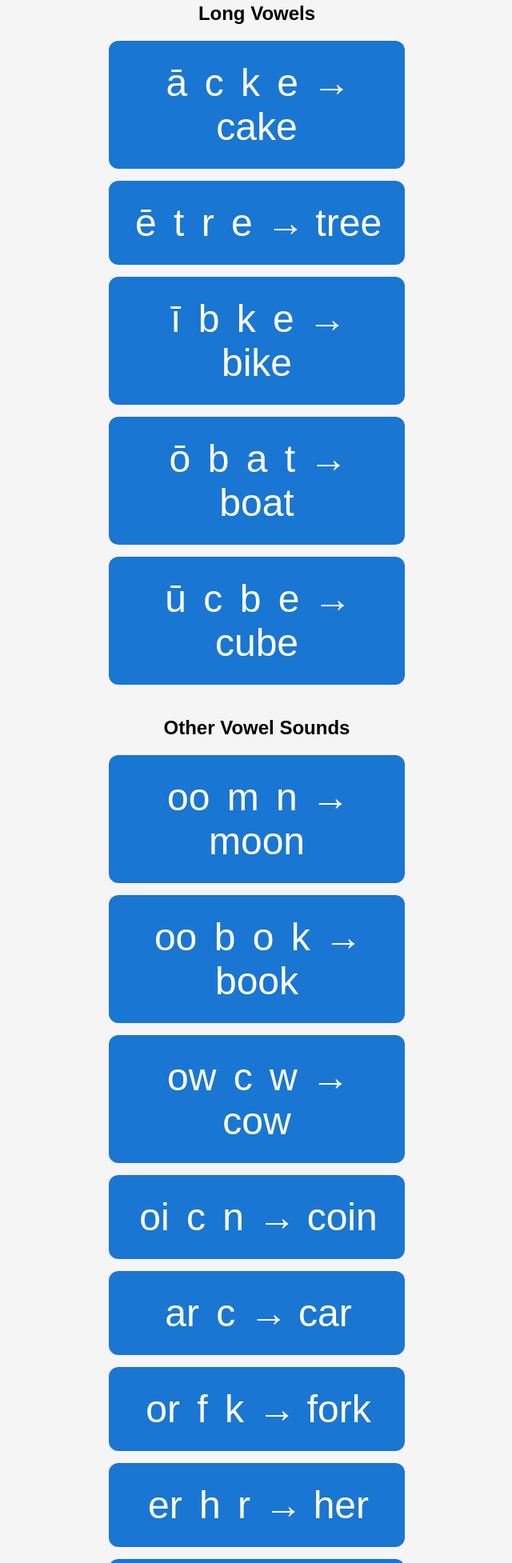
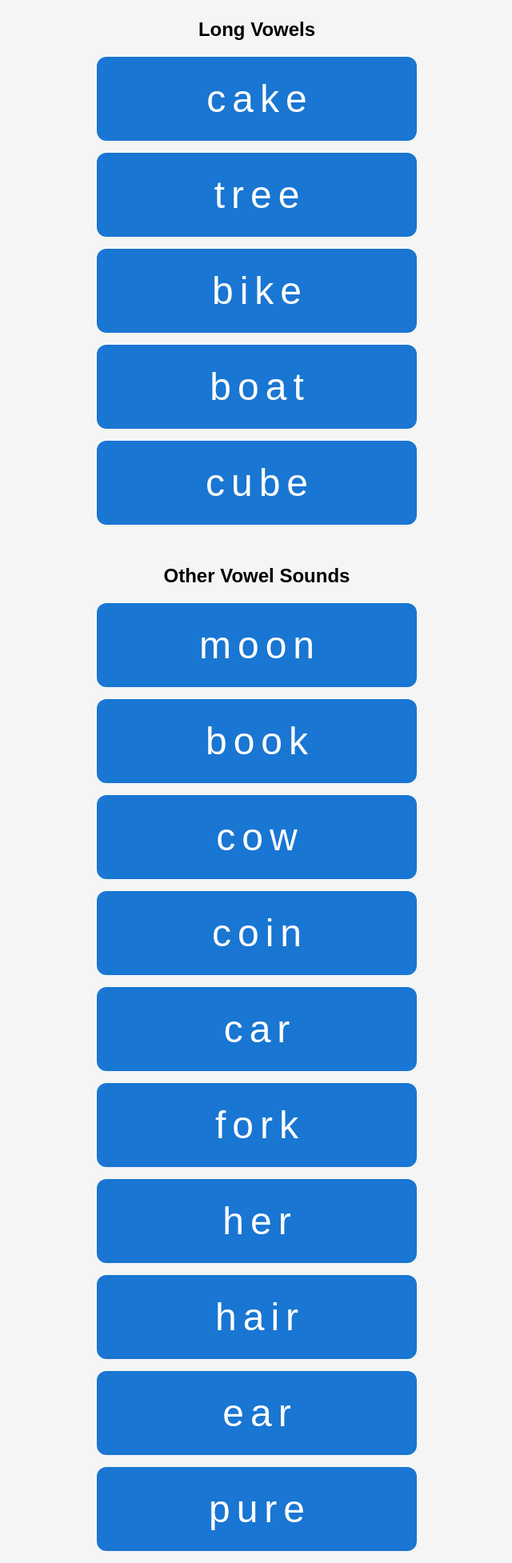
Before and after one commit to athishsreeram/Phonics, a plain HTML site: page vowels.html in a window 1280 px wide. Shown: the part 846-2800 px from the top of the page at 80% size, without its empty margins (319-959 px from the left). Drawn offline with Linux system fonts and the light colour scheme.

Commit message:
Update vowels.html

```diff
--- a/vowels.html
+++ b/vowels.html
@@ -12,14 +12,13 @@ body {
   padding: 30px;
 }
 
-h2 { margin-top: 40px; }
+h2 { margin-top: 50px; }
 
 .word-card {
   background: #1976d2;
-  color: white;
   padding: 25px;
   margin: 15px auto;
-  width: 320px;
+  width: 350px;
   border-radius: 12px;
   font-size: 48px;
 }
@@ -39,45 +38,43 @@ h2 { margin-top: 40px; }
 <body>
 
 <h1>Vowel Sounds Practice</h1>
-<p>Tap the vowel sound to highlight</p>
+<p>Tap any vowel sound to highlight</p>
 
 <!-- Short Vowels -->
 <h2>Short Vowels</h2>
-<div class="word-card"><span class="sound">a</span> <span class="sound">c</span> <span class="sound">t</span> → cat</div>
-<div class="word-card"><span class="sound">e</span> <span class="sound">b</span> <span class="sound">d</span> → bed</div>
-<div class="word-card"><span class="sound">i</span> <span class="sound">s</span> <span class="sound">t</span> → sit</div>
-<div class="word-card"><span class="sound">o</span> <span class="sound">h</span> <span class="sound">t</span> → hot</div>
-<div class="word-card"><span class="sound">u</span> <span class="sound">c</span> <span class="sound">p</span> → cup</div>
+<div class="word-card"><span class="sound">c</span><span class="sound">a</span><span class="sound">t</span></div>
+<div class="word-card"><span class="sound">b</span><span class="sound">e</span><span class="sound">d</span></div>
+<div class="word-card"><span class="sound">s</span><span class="sound">i</span><span class="sound">t</span></div>
+<div class="word-card"><span class="sound">h</span><span class="sound">o</span><span class="sound">t</span></div>
+<div class="word-card"><span class="sound">c</span><span class="sound">u</span><span class="sound">p</span></div>
 
 <!-- Long Vowels -->
 <h2>Long Vowels</h2>
-<div class="word-card"><span class="sound">ā</span> <span class="sound">c</span> <span class="sound">k</span> <span class="sound">e</span> → cake</div>
-<div class="word-card"><span class="sound">ē</span> <span class="sound">t</span> <span class="sound">r</span> <span class="sound">e</span> → tree</div>
-<div class="word-card"><span class="sound">ī</span> <span class="sound">b</span> <span class="sound">k</span> <span class="sound">e</span> → bike</div>
-<div class="word-card"><span class="sound">ō</span> <span class="sound">b</span> <span class="sound">a</span> <span class="sound">t</span> → boat</div>
-<div class="word-card"><span class="sound">ū</span> <span class="sound">c</span> <span class="sound">b</span> <span class="sound">e</span> → cube</div>
+<div class="word-card"><span class="sound">c</span><span class="sound">a</span><span class="sound">k</span><span class="sound">e</span></div>
+<div class="word-card"><span class="sound">t</span><span class="sound">r</span><span class="sound">e</span><span class="sound">e</span></div>
+<div class="word-card"><span class="sound">b</span><span class="sound">i</span><span class="sound">k</span><span class="sound">e</span></div>
+<div class="word-card"><span class="sound">b</span><span class="sound">o</span><span class="sound">a</span><span class="sound">t</span></div>
+<div class="word-card"><span class="sound">c</span><span class="sound">u</span><span class="sound">b</span><span class="sound">e</span></div>
 
 <!-- Other Vowel Sounds -->
 <h2>Other Vowel Sounds</h2>
-<div class="word-card"><span class="sound">oo</span> <span class="sound">m</span> <span class="sound">n</span> → moon</div>
-<div class="word-card"><span class="sound">oo</span> <span class="sound">b</span> <span class="sound">o</span> <span class="sound">k</span> → book</div>
-<div class="word-card"><span class="sound">ow</span> <span class="sound">c</span> <span class="sound">w</span> → cow</div>
-<div class="word-card"><span class="sound">oi</span> <span class="sound">c</span> <span class="sound">n</span> → coin</div>
-<div class="word-card"><span class="sound">ar</span> <span class="sound">c</span> → car</div>
-<div class="word-card"><span class="sound">or</span> <span class="sound">f</span> <span class="sound">k</span> → fork</div>
-<div class="word-card"><span class="sound">er</span> <span class="sound">h</span> <span class="sound">r</span> → her</div>
-<div class="word-card"><span class="sound">air</span> <span class="sound">h</span> <span class="sound">a</span> <span class="sound">i</span> <span class="sound">r</span> → hair</div>
-<div class="word-card"><span class="sound">ear</span> <span class="sound">e</span> <span class="sound">a</span> <span class="sound">r</span> → ear</div>
-<div class="word-card"><span class="sound">ure</span> <span class="sound">p</span> <span class="sound">u</span> <span class="sound">r</span> <span class="sound">e</span> → pure</div>
+<div class="word-card"><span class="sound">m</span><span class="sound">o</span><span class="sound">o</span><span class="sound">n</span></div>
+<div class="word-card"><span class="sound">b</span><span class="sound">o</span><span class="sound">o</span><span class="sound">k</span></div>
+<div class="word-card"><span class="sound">c</span><span class="sound">o</span><span class="sound">w</span></div>
+<div class="word-card"><span class="sound">c</span><span class="sound">o</span><span class="sound">i</span><span class="sound">n</span></div>
+<div class="word-card"><span class="sound">c</span><span class="sound">a</span><span class="sound">r</span></div>
+<div class="word-card"><span class="sound">f</span><span class="sound">o</span><span class="sound">r</span><span class="sound">k</span></div>
+<div class="word-card"><span class="sound">h</span><span class="sound">e</span><span class="sound">r</span></div>
+<div class="word-card"><span class="sound">h</span><span class="sound">a</span><span class="sound">i</span><span class="sound">r</span></div>
+<div class="word-card"><span class="sound">e</span><span class="sound">a</span><span class="sound">r</span></div>
+<div class="word-card"><span class="sound">p</span><span class="sound">u</span><span class="sound">r</span><span class="sound">e</span></div>
 
 <script>
 document.querySelectorAll(".sound").forEach(sound => {
   sound.addEventListener("click", function(e) {
     e.stopPropagation();
     this.classList.add("red");
-    setTimeout(() => {
-      this.classList.remove("red");
-    }, 3000);
+    setTimeout(() => { this.classList.remove("red"); }, 3000);
   });
 });
 </script>
```
